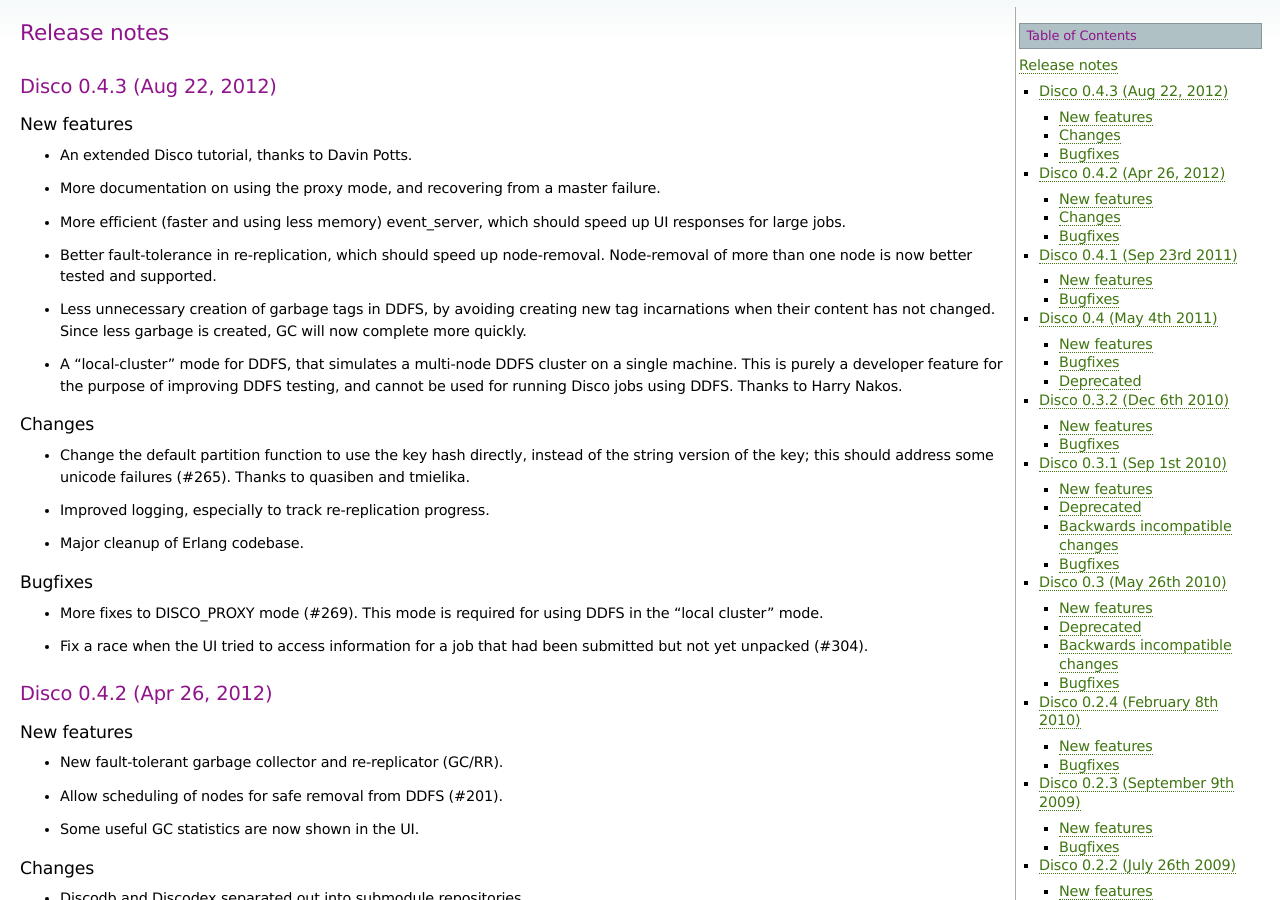
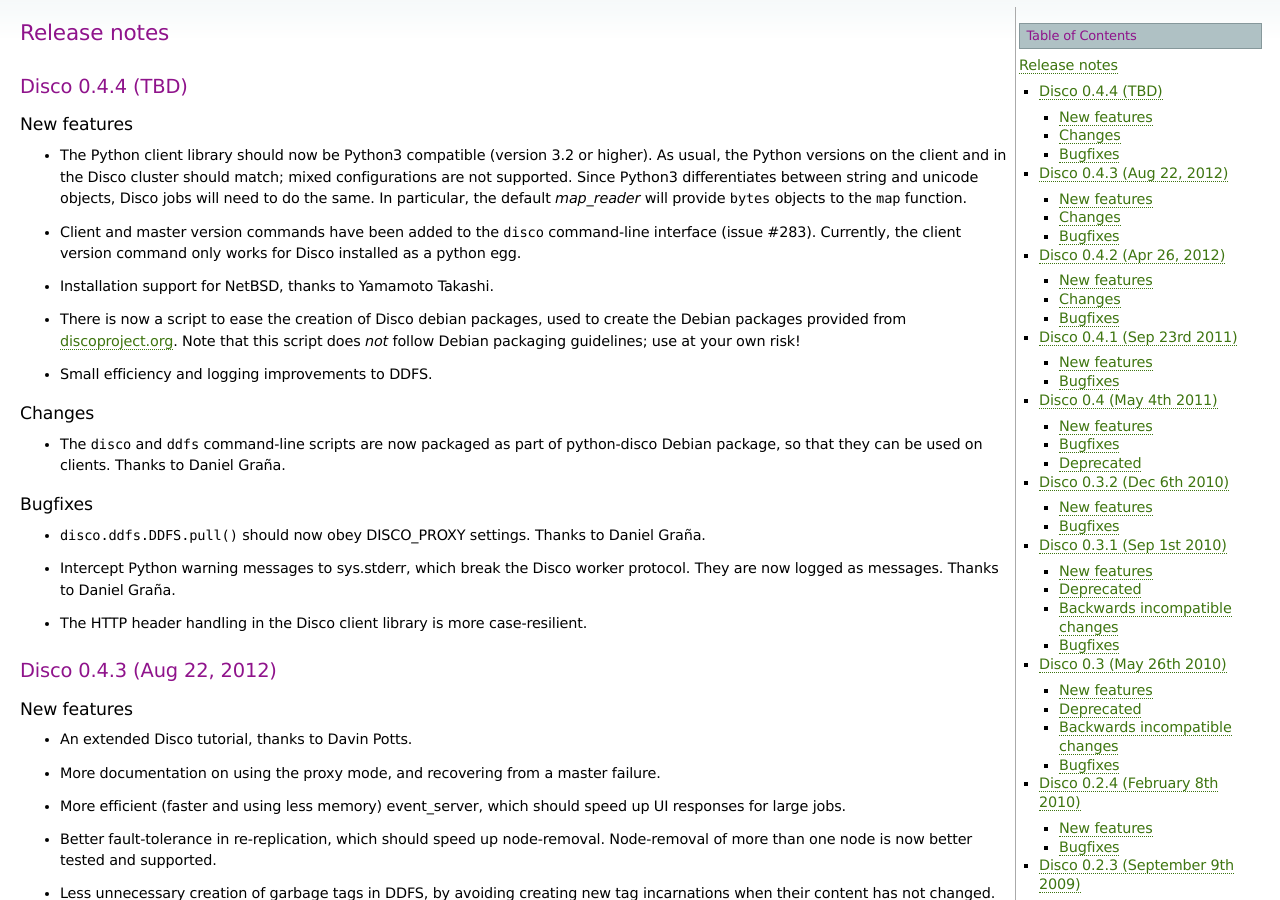
Before and after one commit to discoproject/disco, a Sphinx documentation site: the page built from doc/releases.rst, in a window 1280 px wide and 900 px high. Built offline with Sphinx 7.4.7, drawn with Linux system fonts in a browser that asks for light colours.

Commit message:
Update release notes.

```diff
--- a/doc/releases.rst
+++ b/doc/releases.rst
@@ -1,8 +1,58 @@
 Release notes
 =============
 
+Disco 0.4.4 (TBD)
+-----------------
+
+New features
+''''''''''''
+
+- The Python client library should now be Python3 compatible (version
+  3.2 or higher).  As usual, the Python versions on the client and in
+  the Disco cluster should match; mixed configurations are not
+  supported.  Since Python3 differentiates between string and unicode
+  objects, Disco jobs will need to do the same.  In particular, the
+  default *map_reader* will provide ``bytes`` objects to the ``map``
+  function.
+
+- Client and master version commands have been added to the
+  :mod:`disco <discocli>` command-line interface (issue #283).
+  Currently, the client version command only works for Disco installed
+  as a python egg.
+
+- Installation support for NetBSD, thanks to Yamamoto Takashi.
+
+- There is now a script to ease the creation of Disco debian packages,
+  used to create the Debian packages provided from `discoproject.org
+  <http://discoproject.org/doc/disco/start/download.html>`_.  Note
+  that this script does *not* follow Debian packaging guidelines; use
+  at your own risk!
+
+- Small efficiency and logging improvements to DDFS.
+
+Changes
+'''''''
+
+- The ``disco`` and ``ddfs`` command-line scripts are now packaged as
+  part of python-disco Debian package, so that they can be used on
+  clients.  Thanks to Daniel Graña.
+
+Bugfixes
+''''''''
+
+- :func:`disco.ddfs.DDFS.pull` should now obey DISCO_PROXY settings.
+  Thanks to Daniel Graña.
+
+- Intercept Python warning messages to sys.stderr, which break the
+  Disco worker protocol.  They are now logged as messages.  Thanks to
+  Daniel Graña.
+
+- The HTTP header handling in the Disco client library is more
+  case-resilient.
+
+
 Disco 0.4.3 (Aug 22, 2012)
------------------
+--------------------------
 
 New features
 ''''''''''''
```
